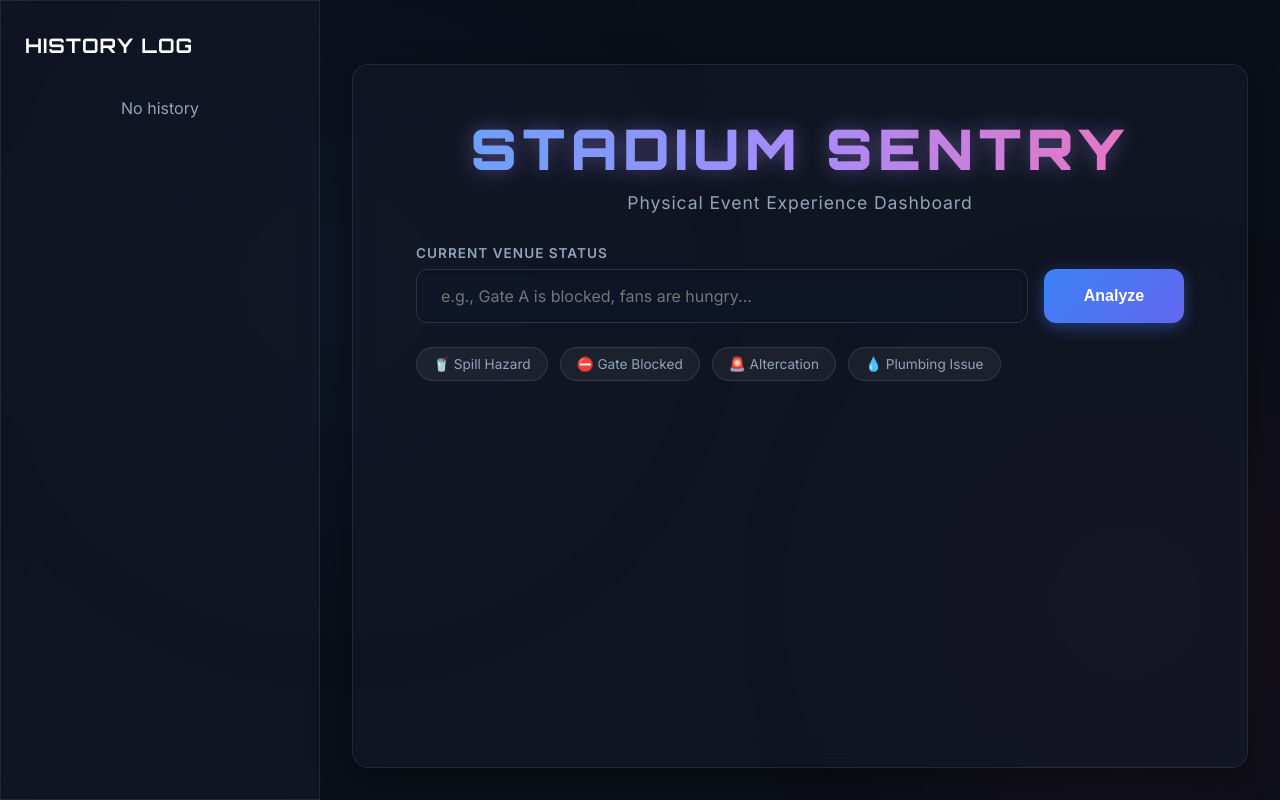
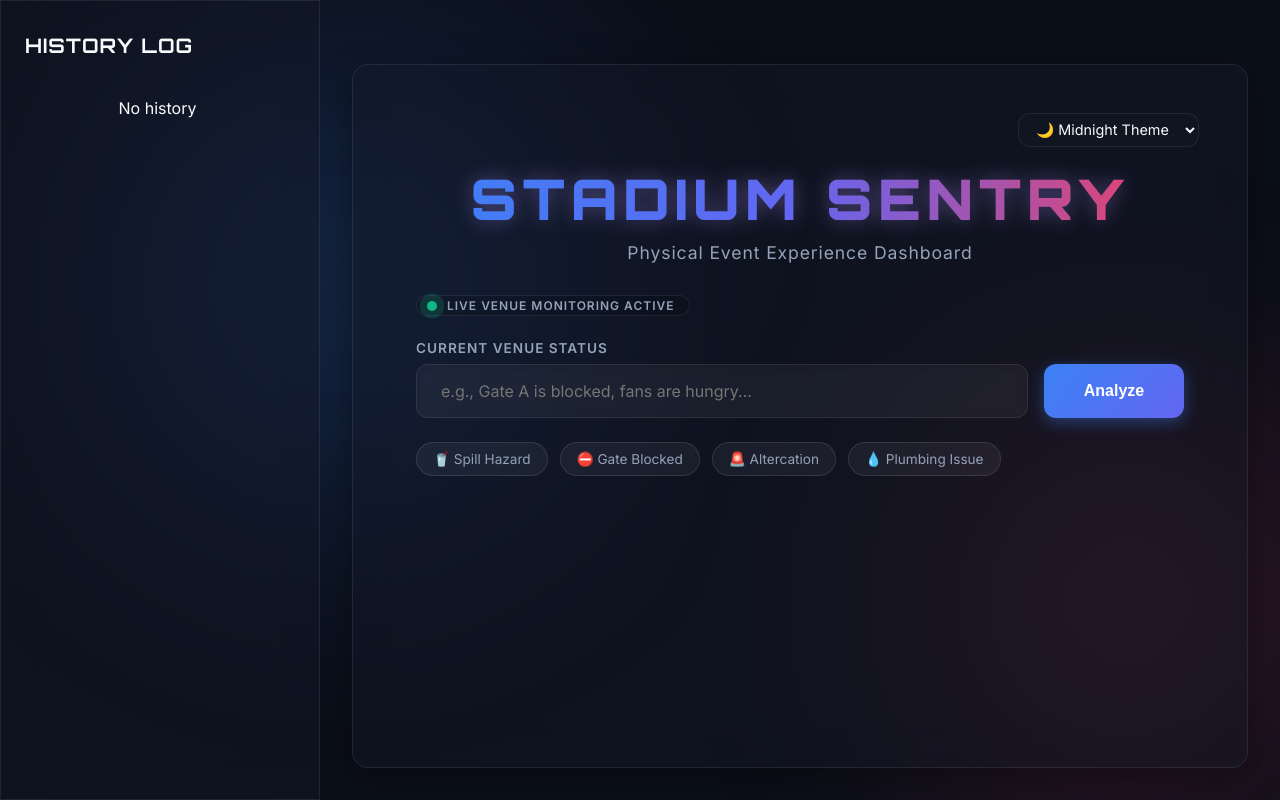
Before and after one commit to DH4R4M/Perspective-Prism-PromptWars, a Flask app: page / in a window 1280 px wide. Run offline with Flask 3, Linux system fonts and the light colour scheme.

Commit message:
feat: Add advanced theaming, history deletion, and premium UI extras

```diff
--- a/static/css/style.css
+++ b/static/css/style.css
@@ -1,8 +1,9 @@
 @import url('https://fonts.googleapis.com/css2?family=Orbitron:wght@400;700;900&family=Inter:wght@300;400;600;700&display=swap');
 
 :root {
+    /* DEFAULT NIGHT / MIDNIGHT THEME */
     --bg-base: #0b0f19;
-    --glass-bg: rgba(20, 25, 40, 0.65);
+    --glass-bg: rgba(20, 25, 40, 0.45); /* Enhanced glass */
     --glass-border: rgba(255, 255, 255, 0.08);
     --glass-shadow: 0 8px 32px 0 rgba(0, 0, 0, 0.37);
     --text-main: #f8fafc;
@@ -12,6 +13,8 @@
     --color-blue: #3b82f6;
     --color-emerald: #10b981;
     --color-accent: #6366f1;
+    --color-chip-bg: rgba(255, 255, 255, 0.05);
+    --color-chip-border: rgba(255, 255, 255, 0.1);
 
     --radius-lg: 16px;
     --radius-md: 12px;
@@ -40,17 +69,18 @@ body {
     z-index: -1;
     pointer-events: none;
     opacity: 0.3;
+    transition: opacity 0.5s ease, background 0.5s ease;
 }
 .glow-blue {
     top: -10%; left: -5%;
     width: 60vw; height: 60vw;
-    background: radial-gradient(circle, rgba(59,130,246,0.3) 0%, transparent 60%);
+    background: radial-gradient(circle, var(--color-blue) 0%, transparent 60%);
     animation: drift 15s infinite alternate ease-in-out;
 }
 .glow-red {
     bottom: -20%; right: -10%;
     width: 50vw; height: 50vw;
-    background: radial-gradient(circle, rgba(244,63,94,0.4) 0%, transparent 60%);
+    background: radial-gradient(circle, var(--color-red) 0%, transparent 60%);
     animation: drift 20s infinite alternate-reverse ease-in-out;
 }
 
@@ -72,6 +102,7 @@ body {
     display: flex;
     flex-direction: column;
     z-index: 10;
+    position: relative;
 }
 
 .main-content {
@@ -86,8 +117,8 @@ body {
 /* Glassmorphism Utilities */
 .glass {
     background: var(--glass-bg);
-    backdrop-filter: blur(16px);
-    -webkit-backdrop-filter: blur(16px);
+    backdrop-filter: blur(20px); /* Increased blur for more glassmorphism */
+    -webkit-backdrop-filter: blur(20px);
     border: 1px solid var(--glass-border);
 }
 
@@ -107,7 +139,7 @@ h1, h2, h3, .orbitron {
     font-size: 3.5rem;
     font-weight: 900;
     letter-spacing: 0.1em;
-    background: linear-gradient(to right, #60a5fa, #a78bfa, #f472b6);
+    background: linear-gradient(to right, var(--color-blue), var(--color-accent), var(--color-red));
     -webkit-background-clip: text;
     -webkit-text-fill-color: transparent;
     text-transform: uppercase;
@@ -121,9 +153,55 @@ h1, h2, h3, .orbitron {
     margin-top: 0.5rem;
 }
 
+/* Top Nav Elements */
+.top-controls {
+    display: flex;
+    justify-content: flex-end;
+    margin-bottom: 1rem;
+}
+.theme-select {
+    background: var(--glass-bg);
+    color: var(--text-main);
+    border: 1px solid var(--glass-border);
+    padding: 0.4rem 0.8rem;
+    border-radius: var(--radius-md);
+    outline: none;
+    font-family: 'Inter', sans-serif;
+    cursor: pointer;
+    font-size: 0.9rem;
+}
+
+/* Live Analytics Extra Element */
+.live-analytics {
+    background: rgba(0, 0, 0, 0.15);
+    border-radius: 20px;
+    padding: 2px;
+    margin-bottom: 1.5rem;
+    display: inline-flex;
+    align-items: center;
+    gap: 10px;
+    border: 1px solid var(--glass-border);
+    padding-right: 15px;
+}
+.live-dot {
+    width: 10px; height: 10px; border-radius: 50%;
+    background-color: var(--color-emerald);
+    animation: pulse-ring 2s infinite;
+    margin-left: 8px;
+}
+.live-text {
+    font-size: 0.75rem; color: var(--text-muted); font-weight: 600; text-transform: uppercase;
+    letter-spacing: 1px;
+}
+@keyframes pulse-ring {
+    0% { box-shadow: 0 0 0 0 rgba(16, 185, 129, 0.7); }
+    70% { box-shadow: 0 0 0 10px rgba(16, 185, 129, 0); }
+    100% { box-shadow: 0 0 0 0 rgba(16, 185, 129, 0); }
+}
+
 /* Inputs & Buttons */
 .input-section {
-    width: 100%; max-width: 800px; margin: 0 auto var(--space-xl);
+    width: 100%; max-width: 800px; margin: 0 auto var(--space-lg);
     text-align: left;
 }
 .input-label {
@@ -136,20 +214,20 @@ h1, h2, h3, .orbitron {
 }
 .status-input {
     flex: 1;
-    background: rgba(15, 23, 42, 0.5);
-    border: 1px solid rgba(148, 163, 184, 0.2);
+    background: var(--color-chip-bg);
+    border: 1px solid var(--glass-border);
     border-radius: var(--radius-md);
     padding: 1rem 1.5rem;
-    color: white;
+    color: var(--text-main);
     font-size: 1rem;
     font-family: 'Inter', sans-serif;
     transition: all 0.3s ease;
-    box-shadow: inset 0 2px 4px rgba(0,0,0,0.2);
+    box-shadow: inset 0 2px 4px rgba(0,0,0,0.1);
 }
 .status-input:focus {
     outline: none;
     border-color: var(--color-blue);
-    box-shadow: 0 0 0 3px rgba(59, 130, 246, 0.3), inset 0 2px 4px rgba(0,0,0,0.2);
+    box-shadow: 0 0 0 3px rgba(59, 130, 246, 0.3), inset 0 2px 4px rgba(0,0,0,0.1);
 }
 
 .primary-btn {
@@ -189,30 +267,56 @@ h1, h2, h3, .orbitron {
 .chip:hover {
     background: rgba(59, 130, 246, 0.15);
     border-color: var(--color-blue);
-    color: white;
+    color: var(--text-main);
 }
 
 /* History Sidebar */
+.history-header {
+    display: flex; justify-content: space-between; align-items: center;
+    margin-bottom: var(--space-md);
+}
 .history-title {
-    font-size: 1.25rem; margin-bottom: var(--space-md); color: white;
+    font-size: 1.25rem; color: var(--text-main);
     text-transform: uppercase; letter-spacing: 1px;
 }
+.clear-history-btn {
+    background: transparent; border: 1px solid var(--color-red);
+    color: var(--color-red); border-radius: 4px; padding: 3px 8px;
+    font-size: 0.7rem; cursor: pointer; transition: 0.2s;
+    text-transform: uppercase; letter-spacing: 0.5px;
+}
+.clear-history-btn:hover { background: var(--color-red); color: white; }
+
 .history-list {
     display: flex; flex-direction: column; gap: 1rem;
     overflow-y: auto; max-height: calc(100vh - 120px);
+    padding-right: 5px;
 }
+
+.history-list::-webkit-scrollbar { width: 4px; }
+.history-list::-webkit-scrollbar-thumb { background: var(--glass-border); border-radius: 4px; }
+
 .history-item {
-    background: rgba(0, 0, 0, 0.3);
+    background: var(--color-chip-bg);
     padding: 1rem; border-radius: var(--radius-md);
-    cursor: pointer; transition: background 0.2s;
-    border: 1px solid transparent;
+    cursor: pointer; transition: background 0.2s, border-color 0.2s;
+    border: 1px solid var(--glass-border);
+    position: relative;
 }
 .history-item:hover {
-    background: rgba(255, 255, 255, 0.05);
-    border-color: rgba(255,255,255,0.1);
+    background: rgba(59, 130, 246, 0.05);
+    border-color: var(--color-blue);
 }
-.hist-status { font-size: 0.9rem; line-height: 1.4; margin-bottom: 0.5rem; }
-.hist-time { font-size: 0.75rem; }
+.history-item .delete-item-btn {
+    position: absolute; top: 5px; right: 8px;
+    background: none; border: none; color: var(--text-muted);
+    font-size: 1rem; cursor: pointer; opacity: 0; transition: 0.2s;
+}
+.history-item:hover .delete-item-btn { opacity: 1; }
+.history-item .delete-item-btn:hover { color: var(--color-red); }
+
+.hist-status { font-size: 0.9rem; line-height: 1.4; margin-bottom: 0.5rem; padding-right: 15px;}
+.hist-time { font-size: 0.75rem; color: var(--text-muted);}
 
 /* Results Grid */
 .results-grid {
@@ -253,9 +359,8 @@ h1, h2, h3, .orbitron {
 .text-red { color: var(--color-red); }
 .text-blue { color: var(--color-blue); }
 .text-emerald { color: var(--color-emerald); }
-.text-muted { color: var(--text-muted); }
 
-.card-title { font-size: 1.25rem; letter-spacing: 1px; }
+.card-title { font-size: 1.25rem; letter-spacing: 1px; color: var(--text-main); }
 .card-body { color: var(--text-muted); font-size: 0.95rem; line-height: 1.6; }
 
 /* Utilities & Animations */
--- a/templates/index.html
+++ b/templates/index.html
@@ -4,10 +4,9 @@
     <meta charset="UTF-8">
     <meta name="viewport" content="width=device-width, initial-scale=1.0">
     <title>Stadium Sentry | Premium Event Experience</title>
-    <!-- We removed Tailwind CSS and will use modern vanilla CSS in style.css -->
     <link rel="stylesheet" href="{{ url_for('static', filename='css/style.css') }}">
 </head>
-<body>
+<body data-theme="night">
     <!-- Ambient UI Background Layers -->
     <div class="ambient-glow glow-blue"></div>
     <div class="ambient-glow glow-red"></div>
@@ -15,7 +14,10 @@
     <div class="app-layout">
         <!-- Sidebar for History -->
         <aside class="sidebar glass">
-            <h2 class="history-title">History Log</h2>
+            <div class="history-header">
+                <h2 class="history-title">History Log</h2>
+                <button id="clear-all-btn" class="clear-history-btn hidden">Clear All</button>
+            </div>
             <div id="history-list" class="history-list">
                 <!-- History items injected here via JS -->
             </div>
@@ -23,14 +25,29 @@
 
         <!-- Main Dashboard -->
         <main class="main-content">
-            <div class="dashboard-panel glass animate-fade-in text-center p-xl mt-lg">
+            <div class="dashboard-panel glass animate-fade-in p-xl mt-lg">
+
+                <!-- Theme Controls -->
+                <div class="top-controls">
+                    <select id="theme-switcher" class="theme-select">
+                        <option value="night">🌙 Midnight Theme</option>
+                        <option value="day">☀️ Corporate Day</option>
+                        <option value="calm">🌊 Zen Calm</option>
+                    </select>
+                </div>
+
                 <header class="header text-center mb-lg">
                     <h1 class="logo-text neon-text">STADIUM SENTRY</h1>
                     <p class="subtitle">Physical Event Experience Dashboard</p>
                 </header>
 
-                <!-- Status Input Area -->
+                <!-- Input Area -->
                 <div class="input-section mx-auto my-lg max-w-3xl">
+                    <div class="live-analytics">
+                        <div class="live-dot"></div>
+                        <span class="live-text">Live Venue Monitoring Active</span>
+                    </div>
+
                     <label for="venue-status" class="input-label">Current Venue Status</label>
                     <div class="input-group">
                         <input type="text" id="venue-status" class="status-input" placeholder="e.g., Gate A is blocked, fans are hungry...">
@@ -58,7 +75,6 @@
                     <div class="persona-card security-card">
                         <div class="card-header">
                             <div class="icon-container bg-red">
-                                <!-- Security Icon (Shield) -->
                                 <svg class="icon text-red" fill="none" stroke="currentColor" viewBox="0 0 24 24"><path stroke-linecap="round" stroke-linejoin="round" stroke-width="2" d="M12 15v2m-6 4h12a2 2 0 002-2v-6a2 2 0 00-2-2H6a2 2 0 00-2 2v6a2 2 0 002 2zm10-10V7a4 4 0 00-8 0v4h8z"></path></svg>
                             </div>
                             <h3 class="card-title text-red">SECURITY</h3>
@@ -75,7 +91,6 @@
                     <div class="persona-card fan-card">
                         <div class="card-header">
                             <div class="icon-container bg-blue">
-                                <!-- Fan Icon (User) -->
                                 <svg class="icon text-blue" fill="none" stroke="currentColor" viewBox="0 0 24 24"><path stroke-linecap="round" stroke-linejoin="round" stroke-width="2" d="M14.828 14.828a4 4 0 01-5.656 0M9 10h.01M15 10h.01M21 12a9 9 0 11-18 0 9 9 0 0118 0z"></path></svg>
                             </div>
                             <h3 class="card-title text-blue">FAN</h3>
@@ -92,7 +107,6 @@
                     <div class="persona-card manager-card">
                         <div class="card-header">
                             <div class="icon-container bg-emerald">
-                                <!-- Manager Icon (Briefcase/Ops) -->
                                 <svg class="icon text-emerald" fill="none" stroke="currentColor" viewBox="0 0 24 24"><path stroke-linecap="round" stroke-linejoin="round" stroke-width="2" d="M9 19v-6a2 2 0 00-2-2H5a2 2 0 00-2 2v6a2 2 0 002 2h2a2 2 0 002-2zm0 0V9a2 2 0 012-2h2a2 2 0 012 2v10m-6 0a2 2 0 002 2h2a2 2 0 002-2m0 0V5a2 2 0 012-2h2a2 2 0 012 2v14a2 2 0 01-2 2h-2a2 2 0 01-2-2z"></path></svg>
                             </div>
                             <h3 class="card-title text-emerald">MANAGER</h3>
@@ -118,41 +132,81 @@
         const btnText = document.getElementById('btn-text');
         const loader = document.getElementById('loader');
         const errorMsg = document.getElementById('error-msg');
+
         const historyList = document.getElementById('history-list');
-
-        // Body glow elements to react to severity
+        const clearAllBtn = document.getElementById('clear-all-btn');
+        const themeSwitcher = document.getElementById('theme-switcher');
         const glowRed = document.querySelector('.glow-red');
 
+        // Initialize Theme from localStorage
+        const savedTheme = localStorage.getItem('stadiumTheme') || 'night';
+        document.body.setAttribute('data-theme', savedTheme);
+        themeSwitcher.value = savedTheme;
+
+        themeSwitcher.addEventListener('change', (e) => {
+            document.body.setAttribute('data-theme', e.target.value);
+            localStorage.setItem('stadiumTheme', e.target.value);
+        });
+
+        // History Management
         let analysisHistory = JSON.parse(localStorage.getItem('stadiumHistory')) || [];
 
         function renderHistory() {
             historyList.innerHTML = '';
             if (analysisHistory.length === 0) {
                 historyList.innerHTML = '<p class="text-muted text-center" style="margin-top: 1rem;">No history</p>';
+                clearAllBtn.classList.add('hidden');
                 return;
             }
-            // Show top 10
-            analysisHistory.slice(0, 10).forEach((item, idx) => {
+
+            clearAllBtn.classList.remove('hidden');
+
+            analysisHistory.slice(0, 15).forEach((item, idx) => {
                 const el = document.createElement('div');
                 el.className = 'history-item';
-                // Adjust border color based on severity roughly
-                let sevColor = '#3b82f6';
-                if (item.severity >= 8) sevColor = '#ef4444';
-                else if (item.severity >= 5) sevColor = '#eab308';
+
+                let sevColor = 'var(--color-blue)';
+                if (item.severity >= 8) sevColor = 'var(--color-red)';
+                else if (item.severity >= 5) sevColor = 'var(--color-emerald)';
 
                 el.style.borderLeft = `4px solid ${sevColor}`;
 
-                const shortStatus = item.status.length > 40 ? item.status.substring(0, 37) + '...' : item.status;
+                const shortStatus = item.status.length > 35 ? item.status.substring(0, 32) + '...' : item.status;
                 el.innerHTML = `
                     <div class="hist-status">${shortStatus}</div>
-                    <div class="hist-time text-muted">${new Date(item.timestamp).toLocaleTimeString()}</div>
+                    <div class="hist-time">${new Date(item.timestamp).toLocaleTimeString()}</div>
+                    <button class="delete-item-btn" title="Delete record" data-idx="${idx}">×</button>
                 `;
-                el.addEventListener('click', () => loadFromHistory(item));
+
+                // Allow clicking the actual body to load it, but not the delete button
+                el.addEventListener('click', (e) => {
+                    if(e.target.tagName !== 'BUTTON') {
+                        loadFromHistory(item);
+                    }
+                });
+
+                // Attach delete logic
+                const delBtn = el.querySelector('.delete-item-btn');
+                delBtn.addEventListener('click', (e) => {
+                    e.stopPropagation();
+                    analysisHistory.splice(idx, 1);
+                    localStorage.setItem('stadiumHistory', JSON.stringify(analysisHistory));
+                    renderHistory();
+                });
+
                 historyList.appendChild(el);
             });
         }
 
         renderHistory();
+
+        clearAllBtn.addEventListener('click', () => {
+            if(confirm("Are you sure you want to clear all analysis history?")) {
+                analysisHistory = [];
+                localStorage.setItem('stadiumHistory', JSON.stringify(analysisHistory));
+                renderHistory();
+            }
+        });
 
         function loadFromHistory(item) {
             venueStatusInput.value = item.status;
@@ -179,35 +233,32 @@
             document.getElementById('fan-text').textContent = data.Fan || data.fan || "N/A";
             document.getElementById('manager-text').textContent = data.Manager || data.manager || "N/A";
 
-            // Hide skeletons
             document.querySelectorAll('.skeleton-wrapper').forEach(el => el.classList.add('hidden'));
             document.querySelectorAll('.card-body').forEach(el => el.style.opacity = '1');
 
             resultsContainer.classList.remove('hidden');
             resultsContainer.classList.add('fade-in');
 
-            // Stagger animation for cards
             const cards = document.querySelectorAll('.persona-card');
             cards.forEach((card, index) => {
                 card.style.animation = 'none';
-                card.offsetHeight; // trigger reflow
+                card.offsetHeight;
                 card.style.animation = `cardEntrance 0.6s cubic-bezier(0.2, 0.8, 0.2, 1) forwards ${index * 0.15}s`;
             });
         }
 
         function updateSeverityGlow(severityLevel) {
-            // Reset base pulses
             glowRed.style.opacity = '0.1';
             glowRed.style.animationDuration = '8s';
 
             if (severityLevel) {
                 const level = parseInt(severityLevel, 10);
                 if (level >= 8) {
-                    glowRed.style.opacity = '0.5';
-                    glowRed.style.animationDuration = '1s';
+                    glowRed.style.opacity = '0.6';
+                    glowRed.style.animationDuration = '0.8s';
                 } else if (level >= 5) {
                     glowRed.style.opacity = '0.3';
-                    glowRed.style.animationDuration = '3s';
+                    glowRed.style.animationDuration = '2.5s';
                 }
             }
         }
@@ -225,7 +276,6 @@
             btnText.classList.add('hidden');
             loader.classList.remove('hidden');
 
-            // Show skeletons instead of text
             resultsContainer.classList.remove('hidden');
             document.querySelectorAll('.card-body').forEach(el => el.style.opacity = '0');
             document.querySelectorAll('.skeleton-wrapper').forEach(el => el.classList.remove('hidden'));
@@ -243,7 +293,6 @@
                     displayResults(data);
                     updateSeverityGlow(data.Severity);
 
-                    // Save to history
                     const newEntry = {
                         status,
                         data,
@@ -254,7 +303,12 @@
                     localStorage.setItem('stadiumHistory', JSON.stringify(analysisHistory));
                     renderHistory();
                 } else {
-                    errorMsg.textContent = data.error || "An error occurred.";
+                    // Logic to handle 429 rate limit
+                    if (response.status === 429) {
+                        errorMsg.textContent = "Slow down! You are sending too many requests.";
+                    } else {
+                        errorMsg.textContent = data.error || "An error occurred.";
+                    }
                     errorMsg.classList.remove('hidden');
                     resultsContainer.classList.add('hidden');
                 }
```
Also changed, not shown: other parts of static/css/style.css (+44 -15 lines).
